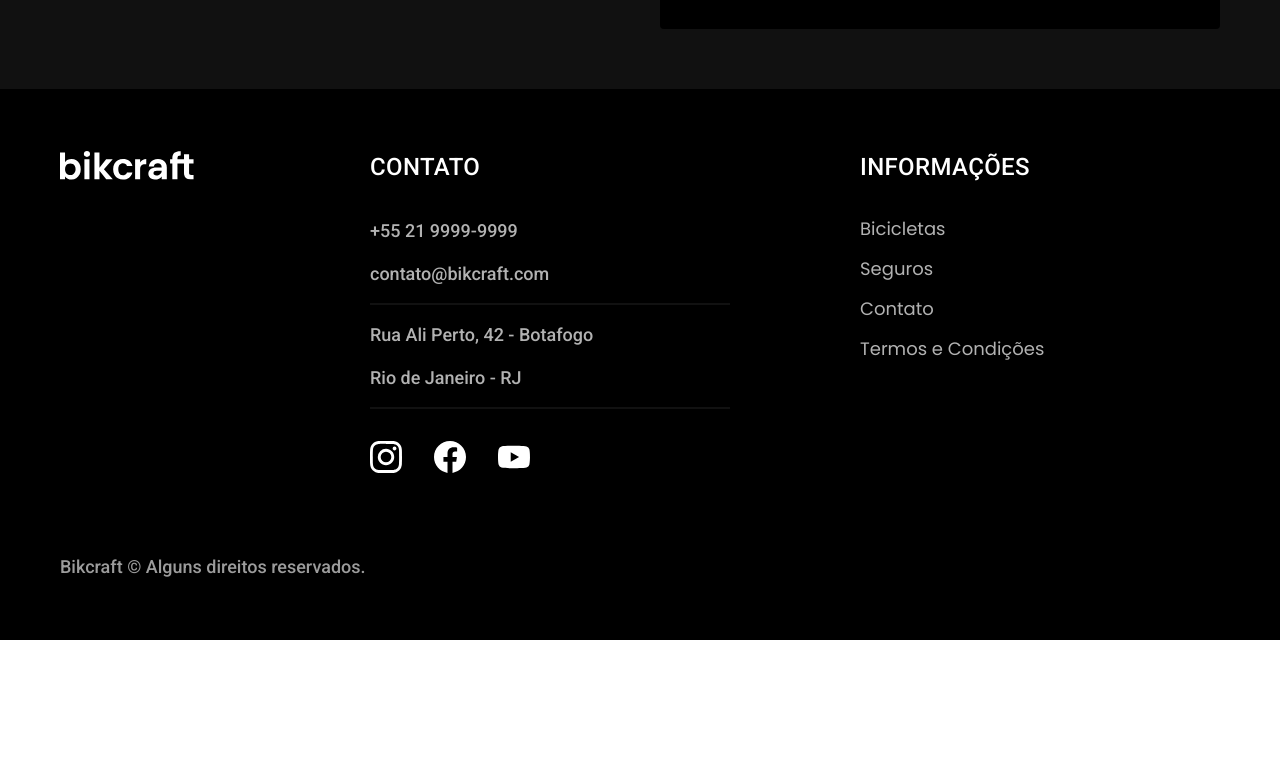
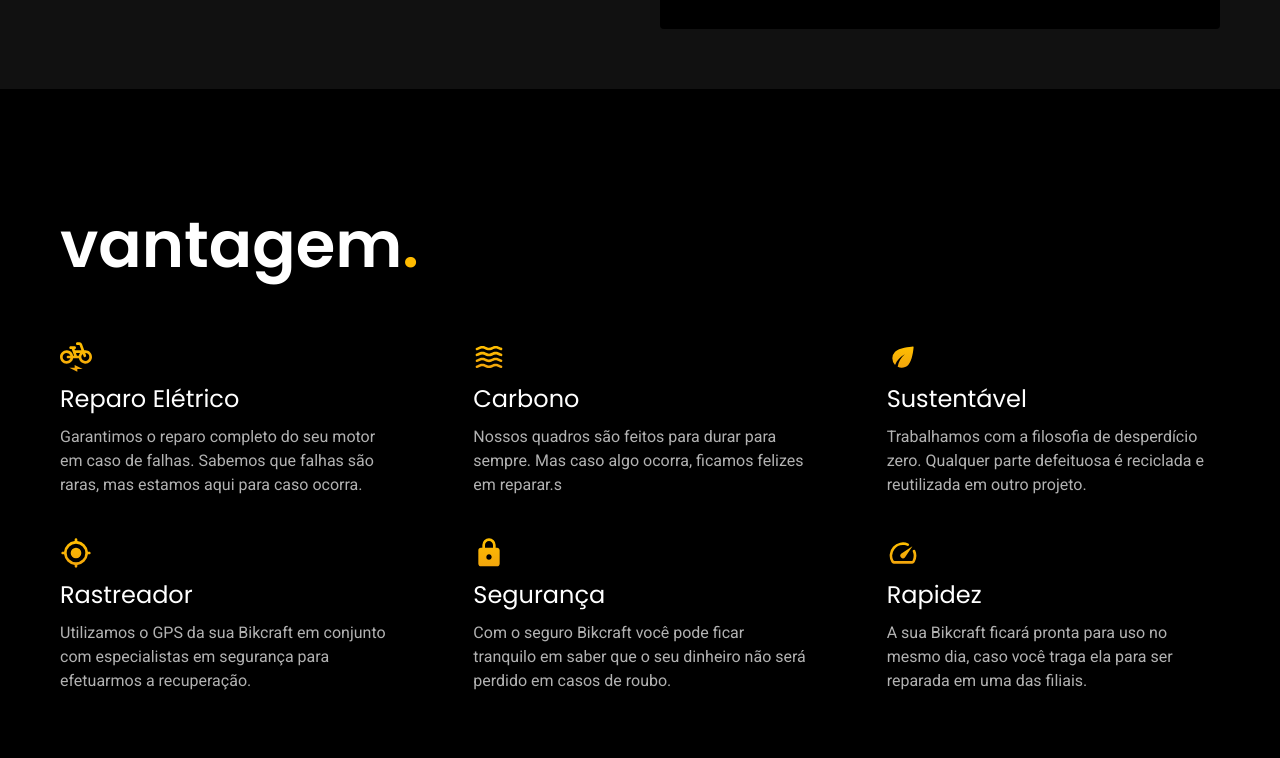
Before and after one commit to rafaelsassuncao/Site-Bikcraft-Oficial, a plain HTML site: page seguros.html in a window 1280 px wide. Shown: the part 842-1600 px from the top of the page. Before the commit the page ends 1482 px from the top, so only its background shows below. Drawn offline with Linux system fonts and the light colour scheme.

Commit message:
edição da página seguros
Nesta aula conclui a edição das listas que mostram informações sobre os seguros oferecidos pela Bikcraft.

```diff
--- /dev/null
+++ b/css/seguros/vantagens.css
@@ -0,0 +1,36 @@
+.vantagens-bg {
+  background-color: var(--cor-12);
+}
+
+.vantagens {
+  padding-top: 120px;
+  padding-bottom: 120px;
+}
+
+.vantagens h2 {
+  margin-bottom: 60px;
+}
+
+.vantagens ul {
+  display: grid;
+  grid-template-columns: repeat(auto-fit, minmax(280px, max-content));
+  gap: 40px 80px;
+}
+
+.vantagens h3,
+.vantagens img {
+  margin-bottom: 8px;
+}
+
+@media (max-width: 800px) {
+  .vantagens {
+    padding-top: 60px;
+    padding-bottom: 60px;
+  }
+  .vantagens h2 {
+    margin-bottom: 40px;
+  }
+  .vantagens ul {
+    gap: 20px;
+  }
+}
--- a/css/style.css
+++ b/css/style.css
@@ -23,6 +23,8 @@
 
 /* Seguros  */
 @import "seguros/seguros.css";
+@import "seguros/vantagens.css";
+@import "seguros/perguntas.css";
 
 /* Termos  */
 @import "termos.css/termos.css";
--- a/seguros.html
+++ b/seguros.html
@@ -67,7 +67,41 @@
   </main>
 
   <article class="vantagens-bg">
-    <div class="vantagens container"></div>
+    <div class="vantagens container">
+      <h2 class="font-1-xxl cor-0">vantagem<span class="cor-p1">.</span></h2>
+      <ul>
+        <li>
+          <img src="img/icones/eletrica.svg" alt="">
+          <h3 class="font-1-l cor-0">Reparo Elétrico</h3>
+          <p class="font-2-s cor-5">Garantimos o reparo completo do seu motor em caso de falhas. Sabemos que falhas são raras, mas estamos aqui para caso ocorra.</p>
+        </li>
+        <li>
+          <img src="img/icones/carbono.svg" alt="">
+          <h3 class="font-1-l cor-0">Carbono</h3>
+          <p class="font-2-s cor-5">Nossos quadros são feitos para durar para sempre. Mas caso algo ocorra, ficamos felizes em reparar.s</p>
+        </li>
+        <li>
+          <img src="img/icones/sustentavel.svg" alt="">
+          <h3 class="font-1-l cor-0">Sustentável</h3>
+          <p class="font-2-s cor-5">Trabalhamos com a filosofia de desperdício zero. Qualquer parte defeituosa é reciclada e reutilizada em outro projeto.</p>
+        </li>
+        <li>
+          <img src="img/icones/rastreador.svg" alt="">
+          <h3 class="font-1-l cor-0">Rastreador</h3>
+          <p class="font-2-s cor-5">Utilizamos o GPS da sua Bikcraft em conjunto com especialistas em segurança para efetuarmos a recuperação.</p>
+        </li>
+        <li>
+          <img src="img/icones/seguro.svg" alt="">
+          <h3 class="font-1-l cor-0">Segurança</h3>
+          <p class="font-2-s cor-5">Com o seguro Bikcraft você pode ficar tranquilo em saber que o seu dinheiro não será perdido em casos de roubo.</p>
+        </li>
+        <li>
+          <img src="img/icones/velocidade.svg" alt="">
+          <h3 class="font-1-l cor-0">Rapidez</h3>
+          <p class="font-2-s cor-5">A sua Bikcraft ficará pronta para uso no mesmo dia, caso você traga ela para ser reparada em uma das filiais.</p>
+        </li>
+      </ul>
+    </div>
   </article>
 
   <footer class="footer-bg">
```
Also changed, not shown: css/seguros/perguntas.css (added).
